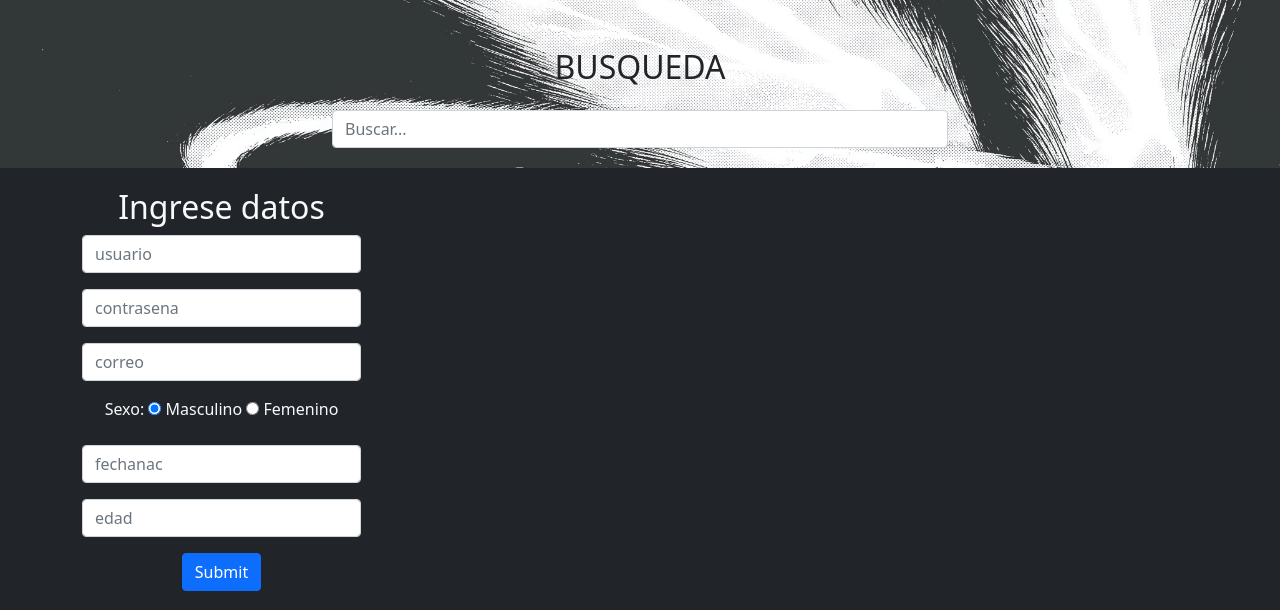
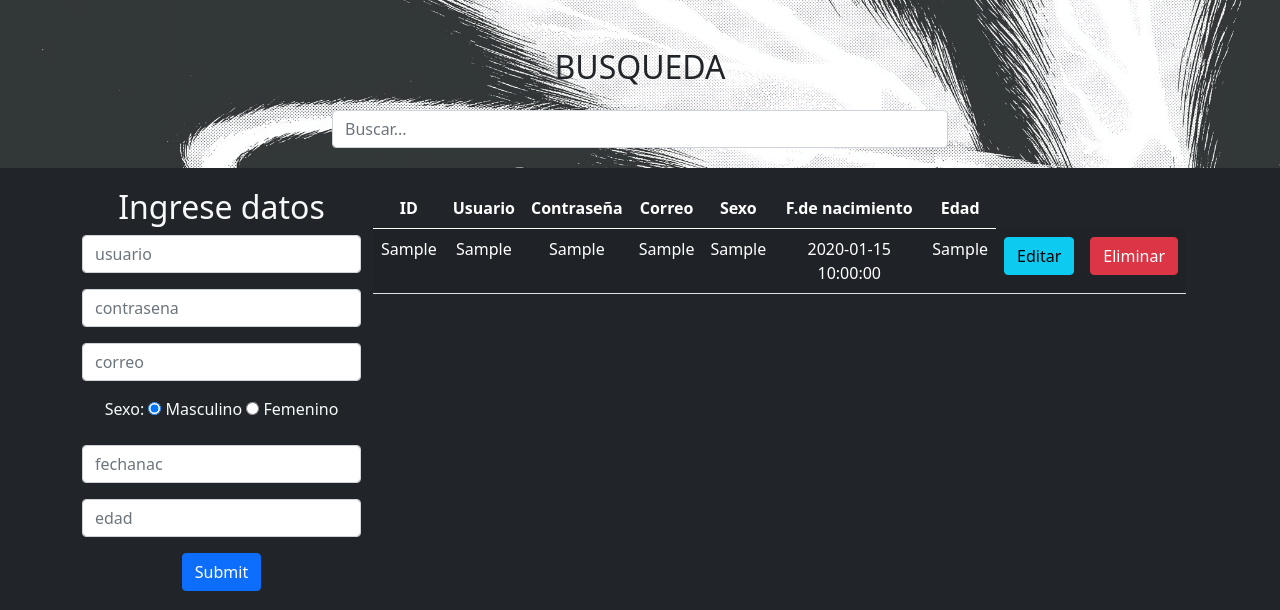
Before and after one commit to 01envy/P-gina-PHP-CRUD, a PHP site: page /usuario.php in a window 1280 px wide. Shown: the top 610 px of the page. Run offline with PHP 8.4, Linux system fonts and the light colour scheme; tables that the repository leaves empty or names only in its code hold one stand-in row (values such as "Sample post").

Commit message:
arreglo visual de la tabla

```diff
--- a/estilo.css
+++ b/estilo.css
@@ -548,6 +548,12 @@ h1::after {
 #searchresult{
   padding-left: 100px;
 }
+#showdata{
+  color: white;
+}
+tr, td{
+  color: white;
+}
 
 
 /*# sourceMappingURL=estilo.css.map */
--- a/usuario.php
+++ b/usuario.php
@@ -16,7 +16,7 @@
         <meta name="viewport" content="width=device-width, initial-scale=1">
         <link href="css/style.css" rel="stylesheet">
         <link href="https://cdn.jsdelivr.net/npm/bootstrap@5.0.0-beta1/dist/css/bootstrap.min.css" rel="stylesheet" integrity="sha384-giJF6kkoqNQ00vy+HMDP7azOuL0xtbfIcaT9wjKHr8RbDVddVHyTfAAsrekwKmP1" crossorigin="anonymous">
-
+        <script src="https://cdn.jsdelivr.net/npm/jquery@3.6.0/dist/jquery.min.js"></script>
 </head>
 
     <script>
@@ -41,7 +41,7 @@
             </div>
 
             <div class="barrabusqueda">
-                <input type="text" class= "form-control" id="live_search" autocomplete="off" placeholder="Buscar...">
+                <input type="text" class= "form-control" id="getName" autocomplete="off" placeholder="Buscar...">
             </div>
         </div>
 
@@ -79,47 +79,79 @@
                         <input type="submit" class="btn btn-primary">
                     </form>
             </div>
-            <div id ="searchresult"></div>
+
+
+            <div class="container text-light">
+                <table class="table table-striped text-light">
+                    <thead>
+                    <tr>
+                        <th>ID</th>
+                        <th>Usuario</th>
+                        <th>Contraseña</th>
+                        <th>Correo</th>
+                        <th>Sexo</th>
+                        <th>F.de nacimiento</th>
+                        <th>Edad</th>
+                    </tr>
+                    </thead>
+                    <tbody id="showdata">
+                    <?php
+                            $sql = "SELECT * FROM usuarios";
+                            $query = mysqli_query($con,$sql);
+                            while($row = mysqli_fetch_assoc($query))
+                            {
+                                $codusuario = $row['codusuario'];
+                                $usuario = $row['usuario'];
+                                $contrasena = $row['contrasena'];
+                                $correo = $row['correo'];
+                                $sexo = $row['sexo'];
+                                $fechanac = $row['fechanac'];
+                                $edad = $row['edad'];
+
+                                ?>
+
+                                <tr class= "text-light">
+                                    <td><?php echo $codusuario;?></td>
+                                    <td><?php echo $usuario;?></td>
+                                    <td><?php echo $contrasena;?></td>
+                                    <td><?php echo $correo;?></td>
+                                    <td><?php echo $sexo;?></td>
+                                    <td><?php echo $fechanac;?></td>
+                                    <td><?php echo $edad;?></td>
+
+                                    <td><a href="actualizar.php?id=<?php echo $row['codusuario'] ?>" class="btn btn-info">Editar</a></td>
+                                    <td><a href="delete.php?id=<?php echo $row['codusuario'] ?>" class="btn btn-danger" onclick='return confirmacion()'>Eliminar</a></td>
+
+                                </tr>
+
+                                <?php
+                            }
+
+                        ?>
+                    </tbody>
+                </table>
+            </div>
+
         </div>
 
 
 
     </div>
-
-
-
-
-
-
-
-
-
-
-
-
-
-
     <script src="https://ajax.googleapis.com/ajax/libs/jquery/3.5.1/jquery.min.js"></script>
 
-    <script type= "text/javascript">
+    <script>
         $(document).ready(function(){
-                $("#live_search").keyup(function(){
-                    var input = $(this).val();
-                    //alert(input);
-
-                    if(input != ""){
+        $('#getName').on("keyup", function(){
+            var getName = $(this).val();
             $.ajax({
-                            url:"livesearch.php",
-                            method:"POST",
-                            data:{input:input},
-
-                            success:function(data){
-                                $("#searchresult").html(data);
+            method:'POST',
+            url:'livesearch.php',
+            data:{input:getName},
+            success:function(response)
+            {
+                    $("#showdata").html(response);
             }
             });
-                    }else{
-                        $("searchresult").css("display","none");
-                    }
         });
         });
 </script>
```
Also changed, not shown: livesearch.php (+7 -70 lines). Lines whose indentation alone changed are shown as unchanged.
